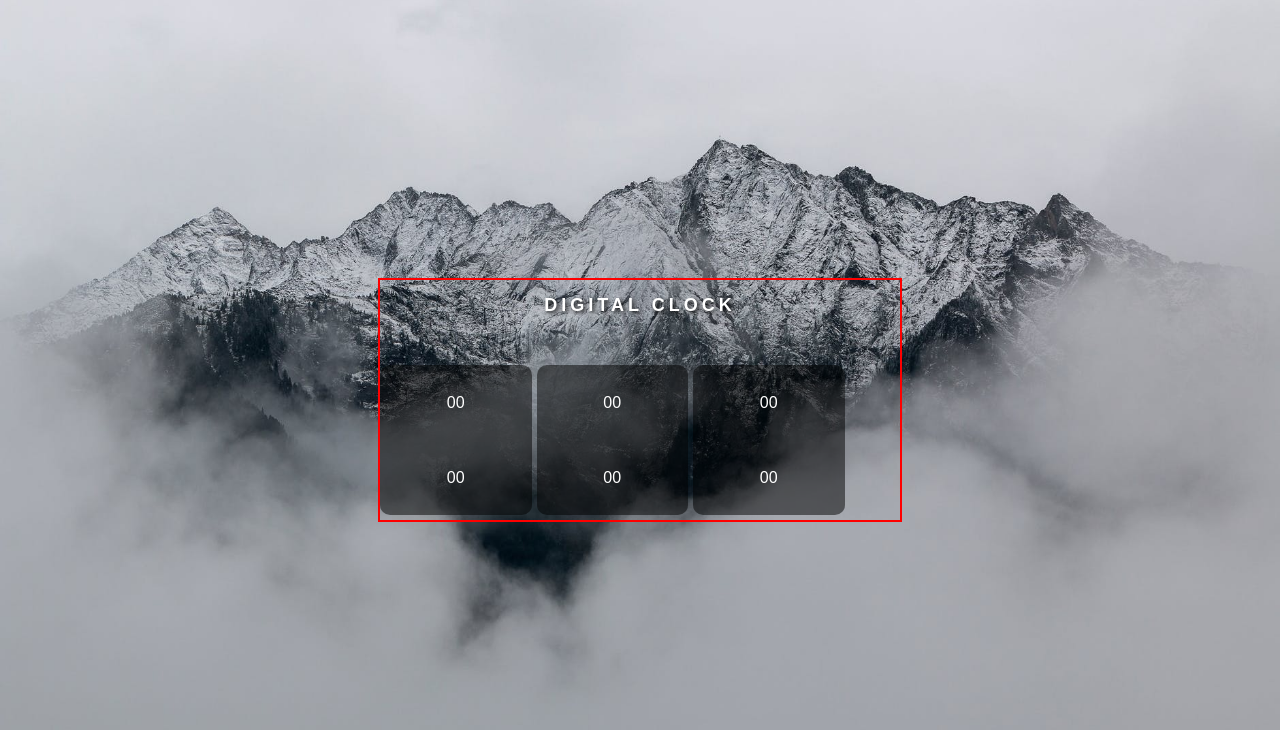
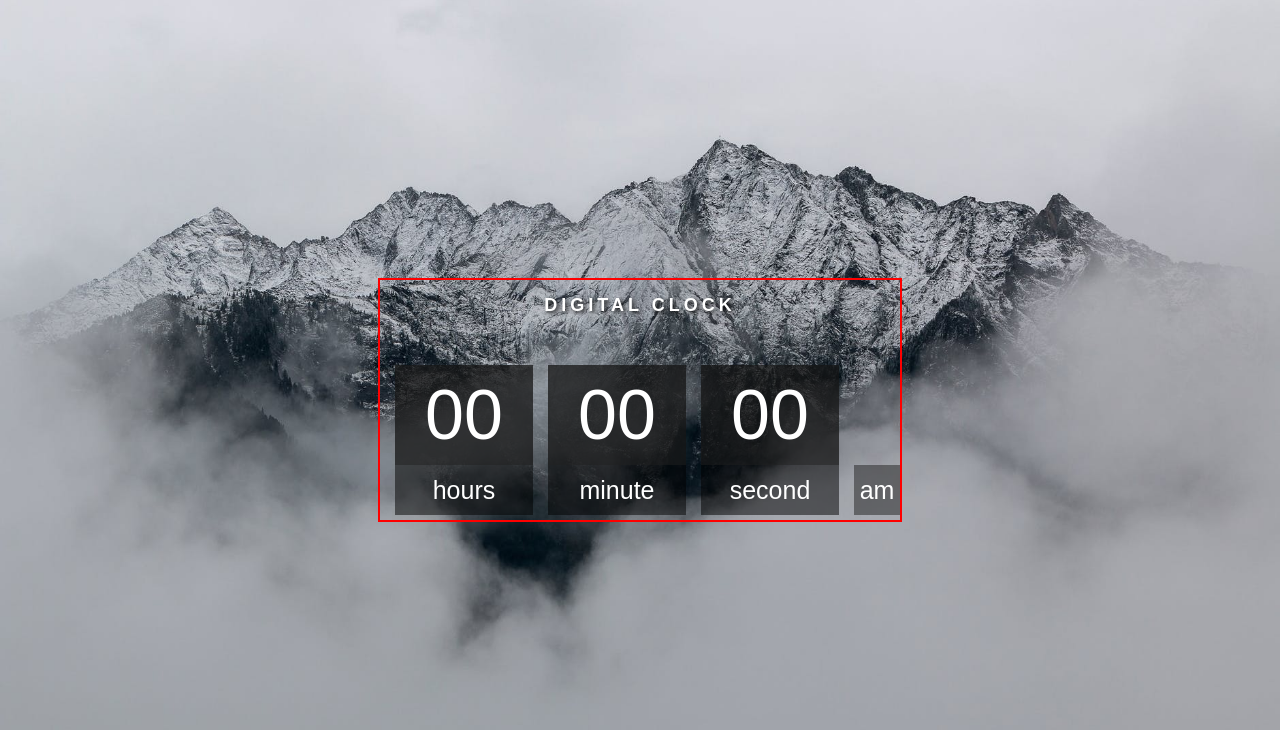
Before and after one commit to ArjinAlbay/Basic-Css-Html-Js-Projects, a plain HTML site: page P1-digital-clock/index.html in a window 1280 px wide. Drawn offline with Linux system fonts and the light colour scheme.

Commit message:
css properties added

```diff
--- a/P1-digital-clock/index.html
+++ b/P1-digital-clock/index.html
@@ -12,6 +12,7 @@
     <title>Digital Clock</title>
   </head>
   <body>
+    <!-- container start -->
     <div class="container">
       <div class="header">
         <h2 class="digital">Digital Clock</h2>
@@ -20,16 +21,18 @@
       <main class="main">
         <div class="boxes">
           <div class="box box1">00</div>
-          <div class="box box2">00</div>
+          <div class="box box2">hours</div>
         </div>
         <div class="boxes">
           <div class="box box1">00</div>
-          <div class="box box2">00</div>
+          <div class="box box2">minute</div>
         </div>
         <div class="boxes">
           <div class="box box1">00</div>
-          <div class="box box2">00</div>
+          <div class="box box2">second</div>
         </div>
+
+        <div class="ampm">am</div>
       </main>
     </div>
 
--- a/P1-digital-clock/style.css
+++ b/P1-digital-clock/style.css
@@ -6,15 +6,15 @@ body {
   background-position: center;
   background-repeat: no-repeat;
   background-size: cover;
-  overflow: hidden;
+  /* overflow: hidden; */
   display: grid;
   justify-content: center;
   align-content: center;
+  color: white;
 }
 
 h2 {
   text-transform: uppercase;
-  color: white;
   text-shadow: 2px 2px 4px #000000;
   letter-spacing: 4px;
   font-size: large;
@@ -40,7 +40,11 @@ h2 {
 .main {
   display: grid;
   grid-template-columns: 3fr 3fr 3fr 1fr;
-  grid-gap: 5px;
+  grid-gap: 15px;
+  margin-left: 15px;
+  display: grid;
+  align-items: center;
+  justify-content: center;
 }
 
 /* .box {
@@ -52,10 +56,34 @@ h2 {
 
 .boxes {
   background-color: rgb(0, 0, 0, 0.5);
-  border-radius: 10px;
   display: grid;
-  grid-template-rows: auto;
+  grid-template-rows: 100px 50px;
+}
+
+.box {
+  display: grid;
   align-items: center;
   justify-content: center;
-  color: white;
 }
+
+.box1 {
+  height: 100px;
+  background: rgba(33, 33, 33, 0.5);
+  /* opacity: 0.5; */
+  font-size: 70px;
+  width: 138px;
+}
+
+.box2 {
+  font-size: 25px;
+}
+
+.ampm {
+  display: grid;
+  justify-content: center;
+  align-self: flex-end;
+  align-content: center;
+  font-size: 25px;
+  height: 50px;
+  background: rgba(33, 33, 33, 0.5);
+}
```
